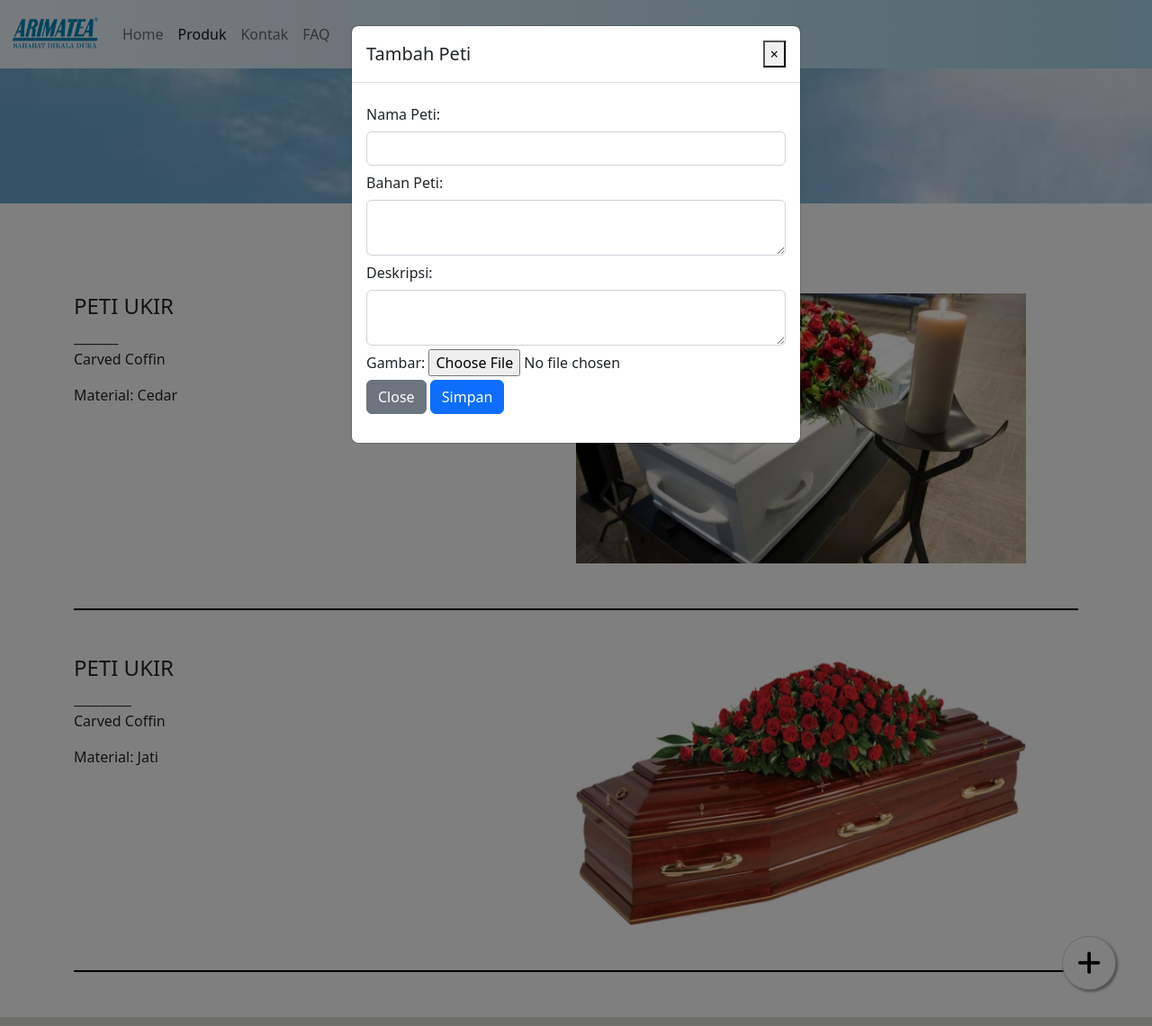
After one commit to alexanderrio/Skripsi-With-Php, a PHP site: page /peti.php in a window 1280 px wide, after a click that opens the changed part. The commit adds this page. Shown: the whole page at 90% size. Run offline with PHP 8.4, Linux system fonts and the light colour scheme; the visitor is signed in with stand-in values (Sample User, id 1); data that the repository does not hold is empty; some libraries are stand-ins or nearby versions.

Commit message:
tambah update 25 oktober 2022

```diff
--- a/Arimatea.html
+++ b/Arimatea.html
@@ -35,7 +35,7 @@
       </div>
     </nav>
 
-    <a href="https://api.whatsapp.com/send?phone=6282135656165" class="float" target="_blank">
+    <a href="https://api.whatsapp.com/send?phone=6282135656165" class="floatWhatsapp" target="_blank">
       <i class="fa-brands fa-whatsapp my-float"></i>
     </a>
 
@@ -124,7 +124,7 @@
           <div class="col-sm row">
             <i class="fa-regular fa-handshake"></i>
             <h3>Pembagian Informasi</h3>
-            <p>Sampaikan Informasi terkait Pasien dan informasi yang ditanyakan oleh Arimatea dan tanyakan pertanyaan anda.</p>
+            <p>Sampaikan Informasi terkait Almarhum / Almarhumah dan informasi yang ditanyakan oleh Arimatea dan tanyakan pertanyaan anda.</p>
           </div>
           <div class="nextBot row"><i class="fa fa-arrow-down"></i></div>
           <div class="col-sm row">
--- /dev/null
+++ b/assets/small/add.php
@@ -0,0 +1,38 @@
+<button type="button" class="floatAdd" data-toggle="modal" data-target="#exampleModal">
+    <i class="fa fa-plus"></i>
+</button>
+
+<div class="modal fade" id="exampleModal" tabindex="-1" role="dialog" aria-labelledby="exampleModalLabel" aria-hidden="true">
+  <div class="modal-dialog" role="document">
+    <div class="modal-content">
+      <div class="modal-header">
+        <h5 class="modal-title" id="exampleModalLabel">Tambah Peti</h5>
+        <button type="button" class="close" data-dismiss="modal" aria-label="Close">
+          <span aria-hidden="true">&times;</span>
+        </button>
+      </div>
+      <div class="modal-body">
+        <form action="assets/small/add.php" method="post" enctype="multipart/form-data">
+            <div class="form-group">
+                <label for="namaPeti" class="col-form-label">Nama Peti:</label>
+                <input type="text" class="form-control" name="namaPeti" id="namaPeti">
+            </div>
+            <div class="form-group">
+                <label for="bahan" class="col-form-label">Bahan Peti:</label>
+                <textarea class="form-control" name="bahanPeti" id="bahan"></textarea>
+            </div>
+            <div class="form-group">
+                <label for="deskripsi" class="col-form-label">Deskripsi:</label>
+                <textarea class="form-control" name="deskripsi" id="deskripsi"></textarea>
+            </div>
+            <div class="form-group">
+                <label for="gambar" class="col-form-label">Gambar:</label>
+                <input type="file" name="fileToUpload" id="gambar">
+            </div>
+            <button type="button" class="btn btn-secondary" data-dismiss="modal">Close</button>
+            <button type="submit" class="btn btn-primary" name="submit">Simpan</button>
+        </form>
+    </div>
+    </div>
+  </div>
+</div>
--- /dev/null
+++ b/assets/small/whatsapp.php
@@ -0,0 +1,3 @@
+<a href="https://api.whatsapp.com/send?phone=6282135656165" class="floatWhatsapp" target="_blank">
+    <i class="fa-brands fa-whatsapp my-float"></i>
+</a>
--- a/loginAdmin.php
+++ b/loginAdmin.php
@@ -18,7 +18,7 @@
 
 		if(mysqli_num_rows($result) > 0){
 			$_SESSION['id'] = $data['id'];
-			header("location: produk.php");
+			header("location: peti.php");
             ECHO "data Sukses diambil";
 
 			}
--- a/produk.php
+++ b/peti.php
@@ -26,6 +26,7 @@
 
 
 	include_once("header.php");
+	include_once("assets/small/add.php");
 ?>
 <html lang="en">
 <head>
@@ -36,12 +37,46 @@
 
     <link rel="stylesheet" href="assets/fontawesome-free-6.2.0-web/css/all.css">
     <meta name="viewport" content="width=device-width, initial-scale=1, shrink-to-fit=no">
-    <title>Produk</title>
+    <title>Peti</title>
 </head>
 <body>
     <div class="judulProduk">
-        <H1>Produk</H1>
-      </div>
+        <H1>Peti</H1>
+	</div>
+
+
+	<div class="container">
+	<div class="col-12 row" style="margin: 50px 0;"></div>
+	<div class="col-12 row">
+		<div class="col-4">
+			<h4>PETI UKIR</h4>
+			<p>_______<br>
+				Carved Coffin</p>
+			<p>Material: Cedar</p>
+		</div>
+		<div class="col-6 offset-2">
+			<img width="500" height="300" src="assets/img/tw.jpg"
+			class="" alt="">
+		</div>
+	</div>
+	<div class="col-12 row" style="margin: 50px 0; border-bottom: 2px solid black;">
+	</div>
+	<div class="col-12 row">
+		<div class="col-4">
+			<h4>PETI UKIR</h4>
+			<p>_________<br>
+				Carved Coffin</p>
+			<p>Material: Jati</p>
+		</div>
+		<div class="col-6 offset-2">
+			<img width="500" height="300" src="assets/img/146865_620.jpg"
+			class="" alt="">
+		</div>
+	</div>
+	<div class="col-12 row" style="margin: 50px 0; border-bottom: 2px solid black;">
+	</div>
+
+	</div>
 
 
 <?php
--- a/styles.css
+++ b/styles.css
@@ -35,7 +35,7 @@
    font:700 20px/28px 'Times New Roman', sans-serif;
  }
 
- .float{
+ .floatWhatsapp{
 	position:fixed;
 	width:60px;
 	height:60px;
@@ -44,6 +44,22 @@
 	background-color:#25d366;
 	color:#FFF;
 	border-radius:50px;
+	text-align:center;
+   font-size:30px;
+	box-shadow: 2px 2px 3px #999;
+   z-index:100;
+}
+
+.floatAdd{
+   position:fixed;
+	width:60px;
+	height:60px;
+	bottom:40px;
+	right:40px;
+	background-color:#ffffff;
+	color:rgb(0, 0, 0);
+	border-radius:50px;
+   border: 1px solid lightgrey;
 	text-align:center;
    font-size:30px;
 	box-shadow: 2px 2px 3px #999;
```
Also changed, not shown: add.php (added, +49 -0 lines).
